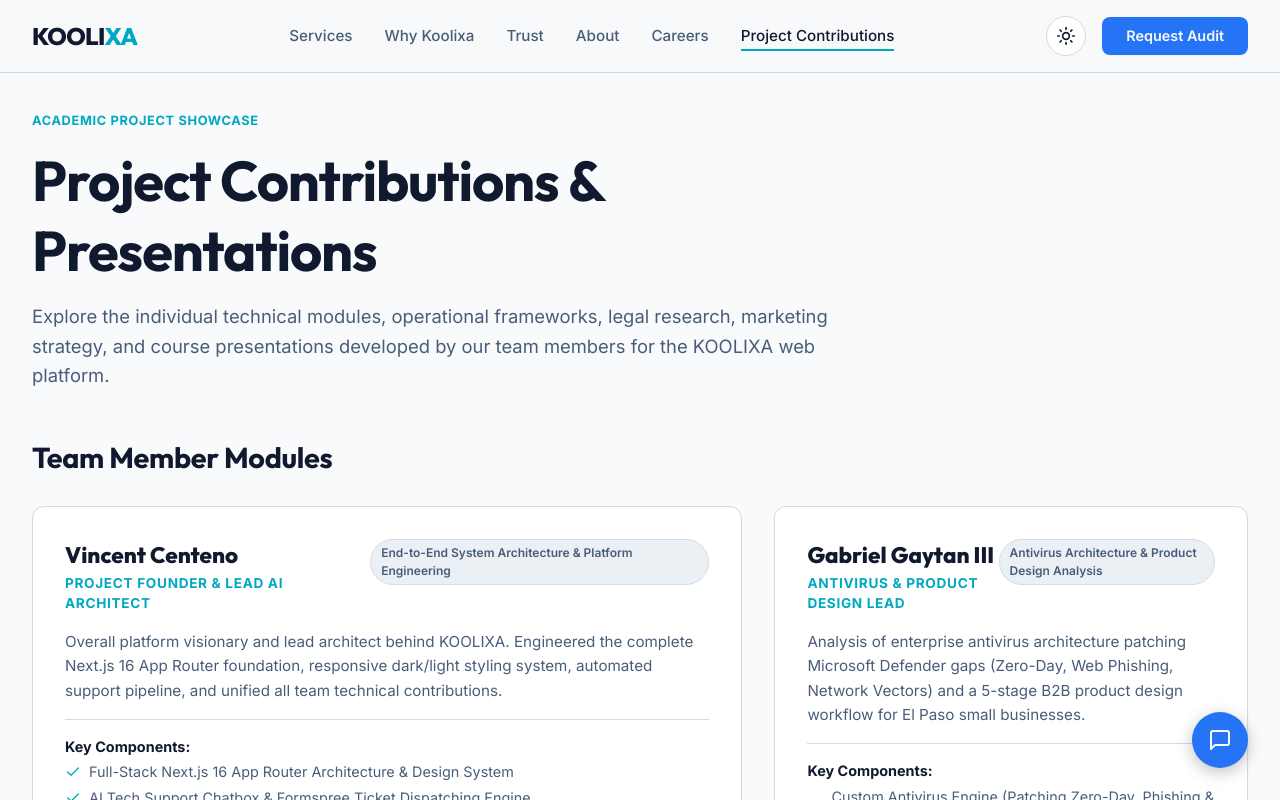
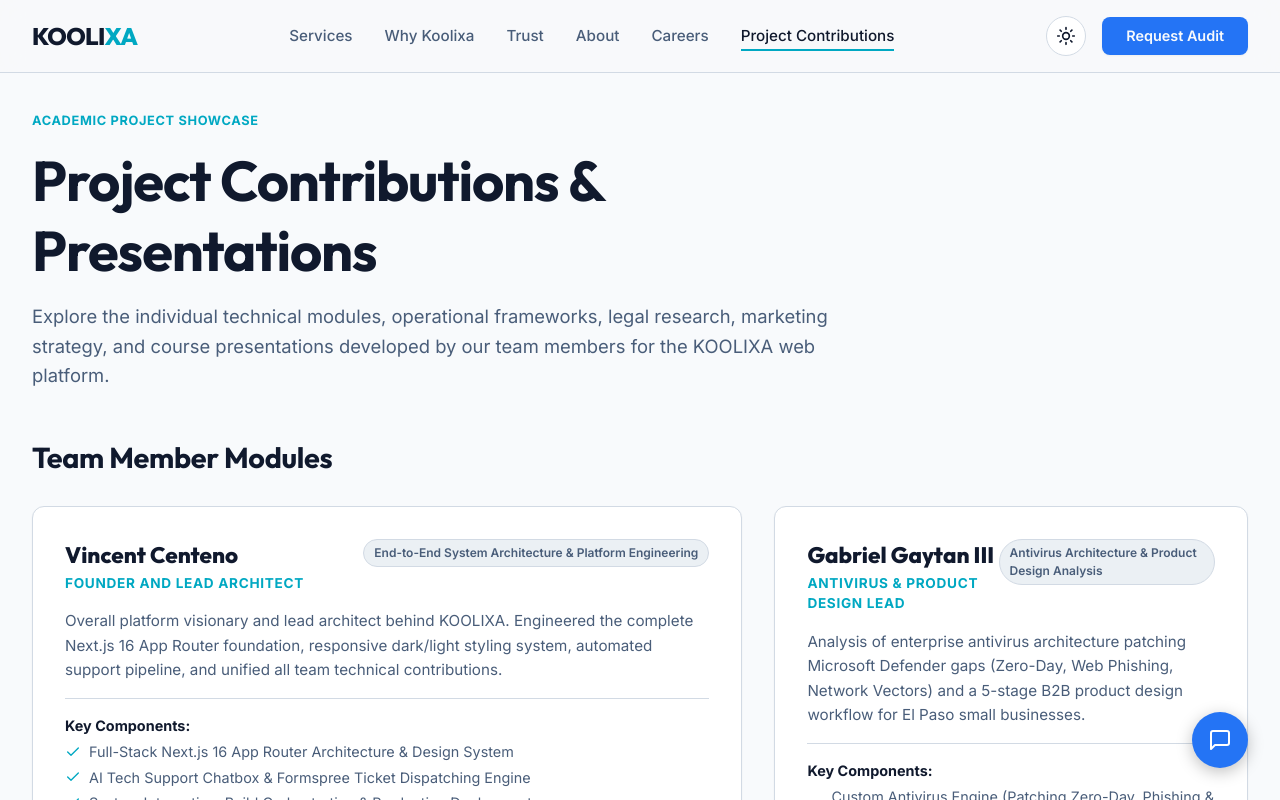
Before and after one commit to primovinchenzo/koolixa, a Next.js app: page /contributions in a window 1280 px wide. Shown: the top 800 px of the page. Built offline with nearby package versions, Linux system fonts and the light colour scheme.

Commit message:
chore: update Vincent Centeno role title to Founder and Lead Architect

```diff
--- a/src/app/contributions/page.tsx
+++ b/src/app/contributions/page.tsx
@@ -12,7 +12,7 @@
   const contributors = [
     {
       name: 'Vincent Centeno',
-      role: 'Project Founder & Lead AI Architect',
+      role: 'Founder and Lead Architect',
       topic: 'End-to-End System Architecture & Platform Engineering',
       slug: 'vincent-centeno',
       summary: 'Overall platform visionary and lead architect behind KOOLIXA. Engineered the complete Next.js 16 App Router foundation, responsive dark/light styling system, automated support pipeline, and unified all team technical contributions.',
@@ -220,7 +220,7 @@
         {/* Featured Presentation 0: Vincent Centeno */}
         <section className={styles.featuredSection}>
           <div className={styles.featuredHeader}>
-            <span className={styles.featuredBadge}>Lead Project Architect</span>
+            <span className={styles.featuredBadge}>Founder and Lead Architect</span>
             <h2>Vincent Centeno: System Architecture & Platform Engineering</h2>
           </div>
 
--- a/src/app/contributions/vincent-centeno/page.tsx
+++ b/src/app/contributions/vincent-centeno/page.tsx
@@ -62,7 +62,7 @@
 
         {/* Hero Area */}
         <section className={styles.heroSection}>
-          <span className={styles.authorBadge}>Project Founder & Lead AI Architect</span>
+          <span className={styles.authorBadge}>Founder and Lead Architect</span>
           <h1 className={styles.title}>Vincent Centeno</h1>
           <h2 className={styles.subtitleTitle}>System Architecture & Platform Engineering</h2>
           <p className={styles.subtitle}>
```
